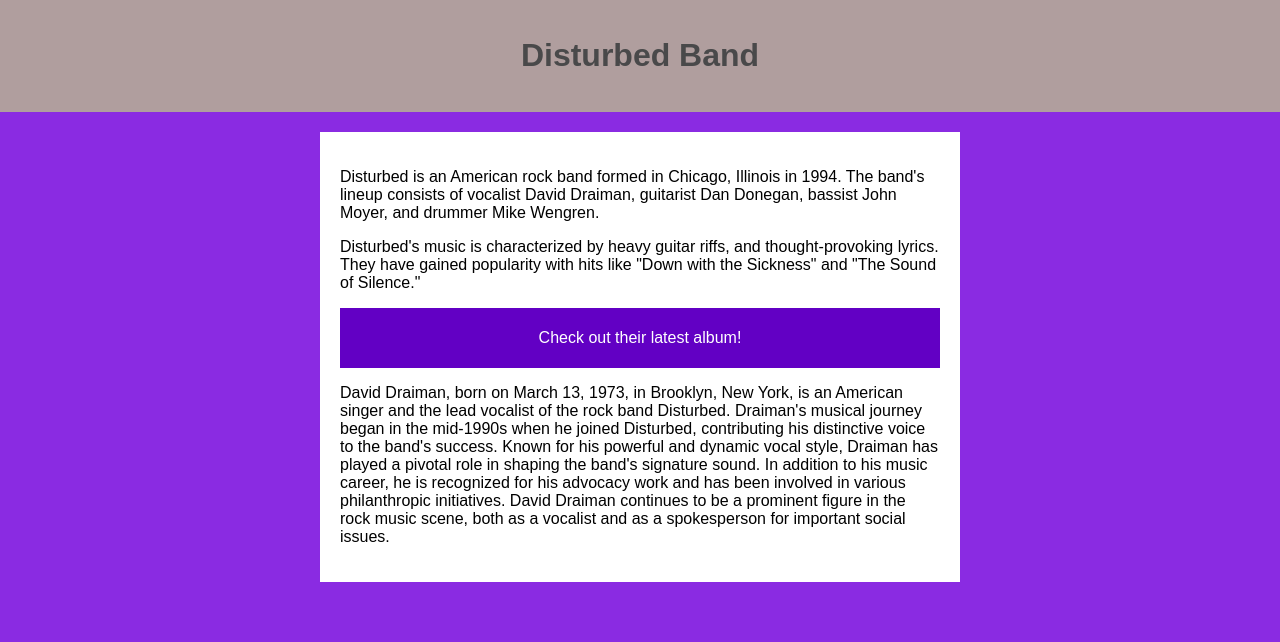
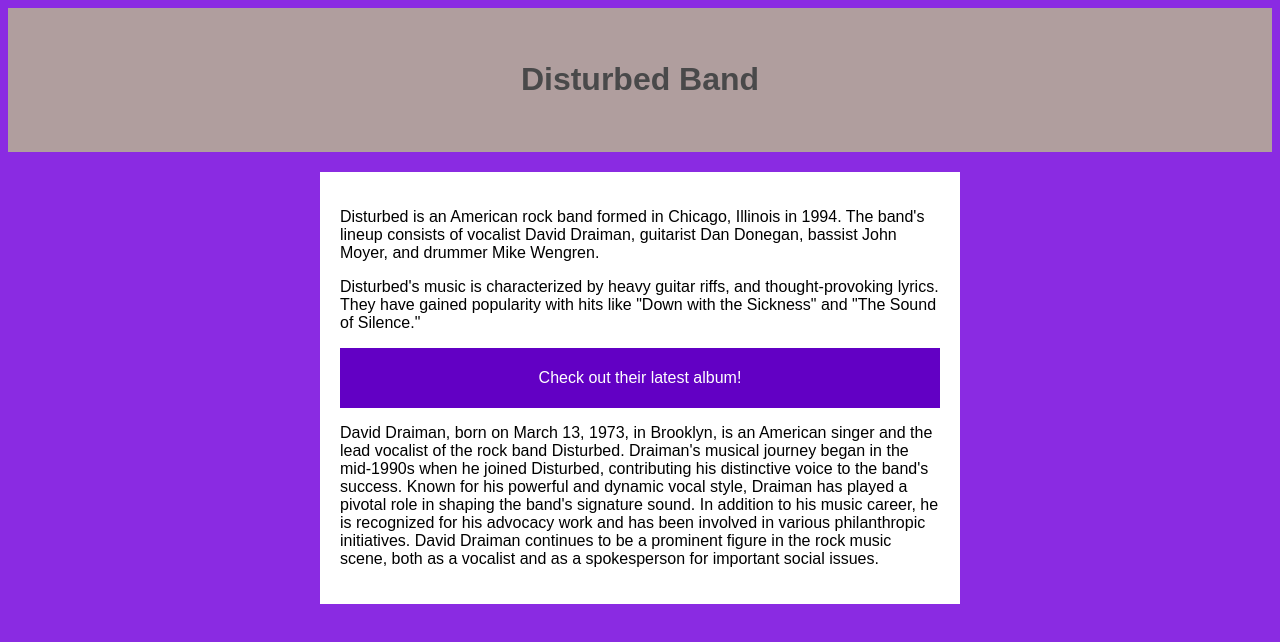
Before and after one commit to annaholovenko/homework, a plain HTML site: page index.html in a window 1280 px wide. Drawn offline with Linux system fonts and the light colour scheme.

Commit message:
5th commit

```diff
--- a/index.html
+++ b/index.html
@@ -11,7 +11,7 @@
         body {
             font-family: Arial, sans-serif;
             background-color: #8A2BE2;
-            margin: 0;
+            margin: 1;
             padding: 0;
         }
 
@@ -19,7 +19,7 @@
             background-color: #b09e9e;
             color: #49494a;
             text-align: center;
-            padding: 1em;
+            padding: 2em;
         }
 
         section {
@@ -60,7 +60,7 @@
         <div class="highlight">
             <p>Check out their latest album!</p>
         </div>
-        <p>David Draiman, born on March 13, 1973, in Brooklyn, New York, is an American singer and the lead vocalist of the rock band Disturbed. Draiman's musical journey began in the mid-1990s when he joined Disturbed, contributing his distinctive voice to the band's success. Known for his powerful and dynamic vocal style, Draiman has played a pivotal role in shaping the band's signature sound. In addition to his music career, he is recognized for his advocacy work and has been involved in various philanthropic initiatives. David Draiman continues to be a prominent figure in the rock music scene, both as a vocalist and as a spokesperson for important social issues.
+        <p>David Draiman, born on March 13, 1973, in Brooklyn, is an American singer and the lead vocalist of the rock band Disturbed. Draiman's musical journey began in the mid-1990s when he joined Disturbed, contributing his distinctive voice to the band's success. Known for his powerful and dynamic vocal style, Draiman has played a pivotal role in shaping the band's signature sound. In addition to his music career, he is recognized for his advocacy work and has been involved in various philanthropic initiatives. David Draiman continues to be a prominent figure in the rock music scene, both as a vocalist and as a spokesperson for important social issues.
 
 
 
```
